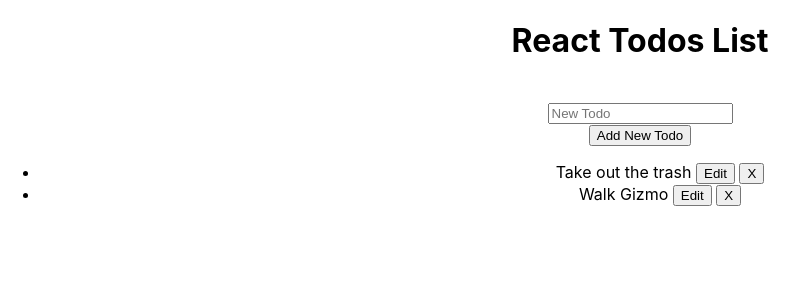
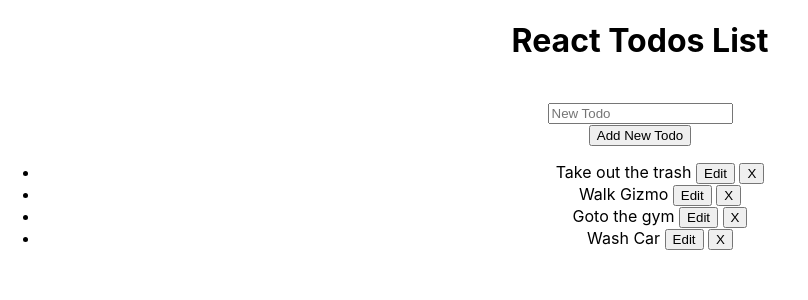
Before and after one commit to lmschless/react-todo-list, a React (Create React App) app: page / in a window 1280 px wide. Shown: the top 300 px of the page, without its empty margins (0-808 px from the left). Built offline with nearby package versions, Linux system fonts and the light colour scheme.

Commit message:
added completed check and css styling

```diff
--- a/src/NewTodoForm.js
+++ b/src/NewTodoForm.js
@@ -23,7 +23,8 @@ export default class NewTodoForm extends Component {
 		// ID will be used for selecting which object to remove from state/window.
 		const newTodo = {
 			...this.state,
-			id: v4()
+			id: v4(),
+			completed: false
 		};
 		this.props.createTodo(newTodo);
 		this.setState({ name: '' });
--- /dev/null
+++ b/src/Todo.css
@@ -0,0 +1,3 @@
+.completed {
+	color: lightgrey;
+}
--- a/src/Todo.js
+++ b/src/Todo.js
@@ -1,5 +1,5 @@
 import React, { Component } from 'react';
-
+import './Todo.css';
 export default class Todo extends Component {
 	constructor(props) {
 		super(props);
@@ -49,7 +49,7 @@ export default class Todo extends Component {
 		} else {
 			result = (
 				<div>
-					<li>
+					<li className={this.props.completed ? 'completed' : ''}>
 						{this.props.name} <button onClick={this.toggleForm}>
 							Edit
 						</button>{' '}
--- a/src/TodosList.js
+++ b/src/TodosList.js
@@ -9,8 +9,10 @@ export default class TodosList extends Component {
 
 		this.state = {
 			todos: [
-				{ name: 'Take out the trash', id: v4() },
-				{ name: 'Walk Gizmo', id: v4() }
+				{ name: 'Take out the trash', id: v4(), completed: false },
+				{ name: 'Walk Gizmo', id: v4(), completed: false },
+				{ name: 'Goto the gym', id: v4(), completed: false },
+				{ name: 'Wash Car', id: v4(), completed: false }
 			]
 		};
 	}
@@ -54,6 +56,7 @@ export default class TodosList extends Component {
 							remove={() => this.remove(todo.id)}
 							edit={() => this.edit(todo.id)}
 							update={this.update}
+							completed={todo.completed}
 						/>
 					))}
 				</ul>
```
